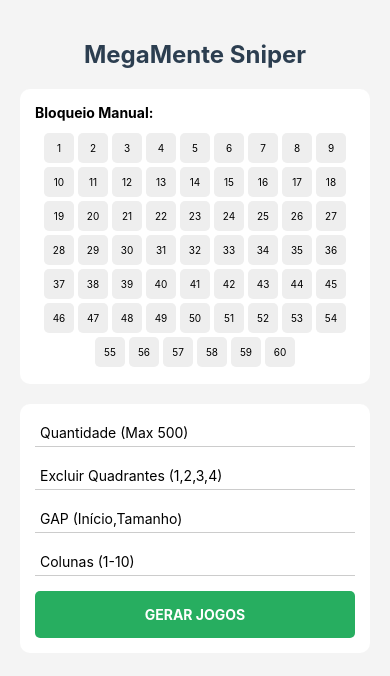
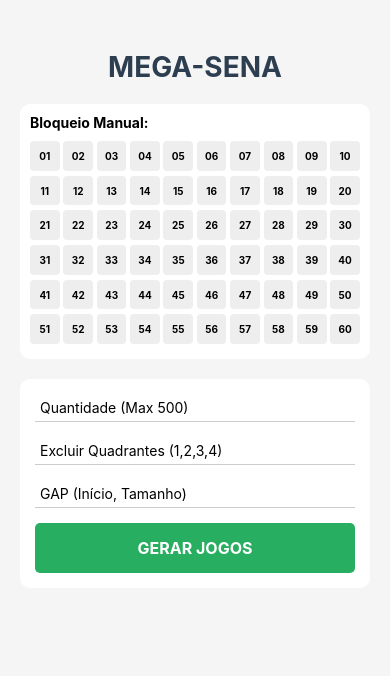
Before and after one commit to wmc2507-droid/MegaMente-App, a React Native app: screen / in a window 390 px wide. Shown: the top 676 px of the page. Built offline with nearby package versions, Linux system fonts and the light colour scheme.

Commit message:
Update App.js

```diff
--- a/App.js
+++ b/App.js
@@ -1,84 +1,71 @@
 import React, { useState } from 'react';
-import { StyleSheet, Text, View, TextInput, TouchableOpacity, ScrollView, Alert } from 'react-native';
+import { StyleSheet, Text, View, TouchableOpacity, FlatList, TextInput, ScrollView } from 'react-native';
 
 export default function App() {
-  const [bloqueados, setBloqueados] = useState([]);
-  const [jogos, setJogos] = useState([]);
-  const [config, setConfig] = useState({ qtd: '10', pasta: '', gap: '', quads: '', cols: '' });
+  const [numerosBloqueados, setNumerosBloqueados] = useState([]);
+  const numerosCartela = Array.from({ length: 60 }, (_, i) => i + 1);
 
-  const toggleBloqueio = (num) => {
-    setBloqueados(prev => prev.includes(num) ? prev.filter(n => n !== num) : [...prev, num]);
-  };
-
-  const gerarEstrategia = () => {
-    let pool = Array.from({ length: 60 }, (_, i) => i + 1).filter(n => !bloqueados.includes(n));
-    if (config.quads) {
-      const qMap = {
-        '1': [1,2,3,4,5,11,12,13,14,15,21,22,23,24,25],
-        '2': [6,7,8,9,10,16,17,18,19,20,26,27,28,29,30],
-        '3': [31,32,33,34,35,41,42,43,44,45,51,52,53,54,55],
-        '4': [36,37,38,39,40,46,47,48,49,50,56,57,58,59,60]
-      };
-      config.quads.split(',').forEach(q => {
-        const alvos = qMap[q.trim()];
-        if (alvos) pool = pool.filter(n => !alvos.includes(n));
-      });
+  const alternarBloqueio = (num) => {
+    if (numerosBloqueados.includes(num)) {
+      setNumerosBloqueados(numerosBloqueados.filter(n => n !== num));
+    } else {
+      setNumerosBloqueados([...numerosBloqueados, num]);
     }
-    if (config.gap.includes(',')) {
-      const [ini, tam] = config.gap.split(',').map(Number);
-      const gapSet = Array.from({ length: tam }, (_, i) => ini + i);
-      pool = pool.filter(n => !gapSet.includes(n));
-    }
-    if (config.cols) {
-      config.cols.split(',').forEach(c => {
-        const colIdx = parseInt(c.trim());
-        pool = pool.filter(n => (n - colIdx) % 10 !== 0);
-      });
-    }
-    if (pool.length < 6) return Alert.alert("Erro", "Filtros excessivos.");
-    const novos = [];
-    while (novos.length < Math.min(parseInt(config.qtd) || 1, 500)) {
-      let jogo = [...pool].sort(() => Math.random() - 0.5).slice(0, 6).sort((a, b) => a - b);
-      if (!novos.includes(jogo.join(' - '))) novos.push(jogo.join(' - '));
-    }
-    setJogos(novos);
   };
 
   return (
     <ScrollView style={styles.container}>
-      <Text style={styles.title}>MegaMente Sniper</Text>
-      <View style={styles.card}>
-        <Text style={styles.label}>Bloqueio Manual:</Text>
-        <View style={styles.grid}>
-          {Array.from({ length: 60 }, (_, i) => i + 1).map(n => (
-            <TouchableOpacity key={n} style={[styles.num, bloqueados.includes(n) && styles.numB]} onPress={() => toggleBloqueio(n)}>
-              <Text style={{fontSize: 10, color: bloqueados.includes(n) ? '#fff' : '#000'}}>{n}</Text>
+      <Text style={styles.titulo}>MEGA-SENA</Text>
+
+      <View style={styles.cartelaContainer}>
+        <Text style={styles.subtitulo}>Bloqueio Manual:</Text>
+        <FlatList
+          data={numerosCartela}
+          renderItem={({ item }) => (
+            <TouchableOpacity
+              style={[styles.botaoNumero, numerosBloqueados.includes(item) && styles.botaoBloqueado]}
+              onPress={() => alternarBloqueio(item)}
+            >
+              <Text style={styles.textoNumero}>{item < 10 ? `0${item}` : item}</Text>
             </TouchableOpacity>
-          ))}
-        </View>
+          )}
+          keyExtractor={(item) => item.toString()}
+          numColumns={10}
+          scrollEnabled={false}
+          columnWrapperStyle={styles.linhaGrelha}
+        />
       </View>
-      <View style={styles.card}>
-        <TextInput placeholder="Quantidade (Max 500)" style={styles.input} onChangeText={t => setConfig({...config, qtd: t})}/>
-        <TextInput placeholder="Excluir Quadrantes (1,2,3,4)" style={styles.input} onChangeText={t => setConfig({...config, quads: t})}/>
-        <TextInput placeholder="GAP (Início,Tamanho)" style={styles.input} onChangeText={t => setConfig({...config, gap: t})}/>
-        <TextInput placeholder="Colunas (1-10)" style={styles.input} onChangeText={t => setConfig({...config, cols: t})}/>
-        <TouchableOpacity style={styles.btn} onPress={gerarEstrategia}><Text style={styles.btnT}>GERAR JOGOS</Text></TouchableOpacity>
+
+      <View style={styles.formContainer}>
+        <TextInput style={styles.input} placeholder="Quantidade (Max 500)" keyboardType="numeric" />
+        <TextInput style={styles.input} placeholder="Excluir Quadrantes (1,2,3,4)" />
+        <TextInput style={styles.input} placeholder="GAP (Início, Tamanho)" />
+        <TouchableOpacity style={styles.botaoGerar}>
+          <Text style={styles.textoGerar}>GERAR JOGOS</Text>
+        </TouchableOpacity>
       </View>
-      {jogos.length > 0 && <View style={styles.card}>{jogos.map((j, i) => <Text key={i} style={styles.jText}>{j}</Text>)}</View>}
     </ScrollView>
   );
 }
 
 const styles = StyleSheet.create({
-  container: { flex: 1, padding: 20, backgroundColor: '#f4f4f4' },
-  title: { fontSize: 24, fontWeight: 'bold', textAlign: 'center', marginVertical: 20, color: '#2c3e50' },
-  card: { backgroundColor: '#fff', padding: 15, borderRadius: 10, marginBottom: 20, elevation: 3 },
-  label: { fontWeight: 'bold', marginBottom: 10 },
-  grid: { flexDirection: 'row', flexWrap: 'wrap', justifyContent: 'center' },
-  num: { width: 30, height: 30, margin: 2, backgroundColor: '#eee', alignItems: 'center', justifyContent: 'center', borderRadius: 5 },
-  numB: { backgroundColor: '#e74c3c' },
+  container: { flex: 1, backgroundColor: '#f5f5f5', padding: 20, paddingTop: 50 },
+  titulo: { fontSize: 28, fontWeight: 'bold', color: '#2c3e50', textAlign: 'center', marginBottom: 20 },
+  cartelaContainer: { backgroundColor: '#fff', padding: 10, borderRadius: 10, elevation: 3 },
+  subtitulo: { fontWeight: 'bold', marginBottom: 10 },
+  linhaGrelha: { justifyContent: 'space-between', marginBottom: 5 },
+  botaoNumero: {
+    width: '9%',
+    aspectRatio: 1,
+    justifyContent: 'center',
+    alignItems: 'center',
+    backgroundColor: '#eee',
+    borderRadius: 4
+  },
+  botaoBloqueado: { backgroundColor: '#ff4444' },
+  textoNumero: { fontSize: 10, fontWeight: 'bold' },
+  formContainer: { marginTop: 20, backgroundColor: '#fff', padding: 15, borderRadius: 10 },
   input: { borderBottomWidth: 1, borderColor: '#ccc', marginBottom: 15, padding: 5 },
-  btn: { backgroundColor: '#27ae60', padding: 15, borderRadius: 5 },
-  btnT: { color: '#fff', textAlign: 'center', fontWeight: 'bold' },
-  jText: { fontSize: 18, fontFamily: 'monospace', textAlign: 'center', marginVertical: 5 }
+  botaoGerar: { backgroundColor: '#27ae60', padding: 15, borderRadius: 5, alignItems: 'center' },
+  textoGerar: { color: '#fff', fontWeight: 'bold', fontSize: 16 }
 });
```
